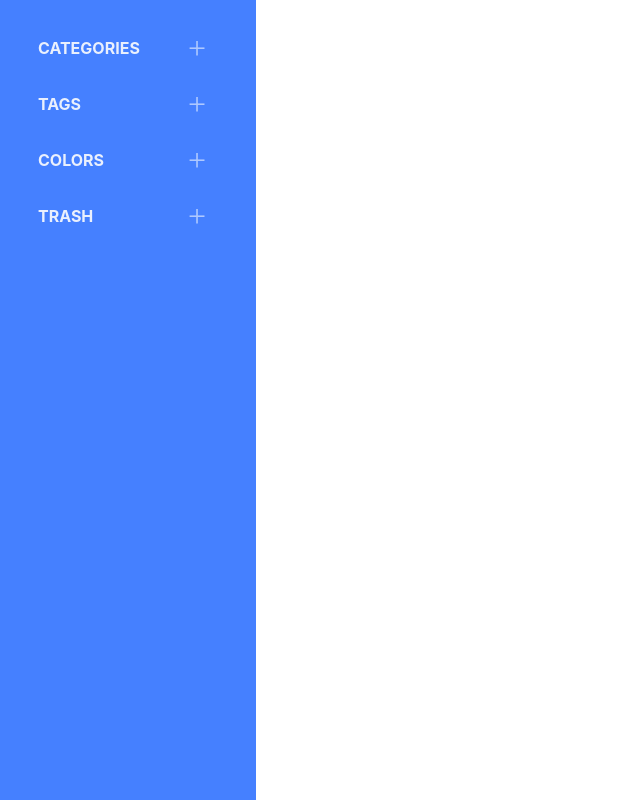
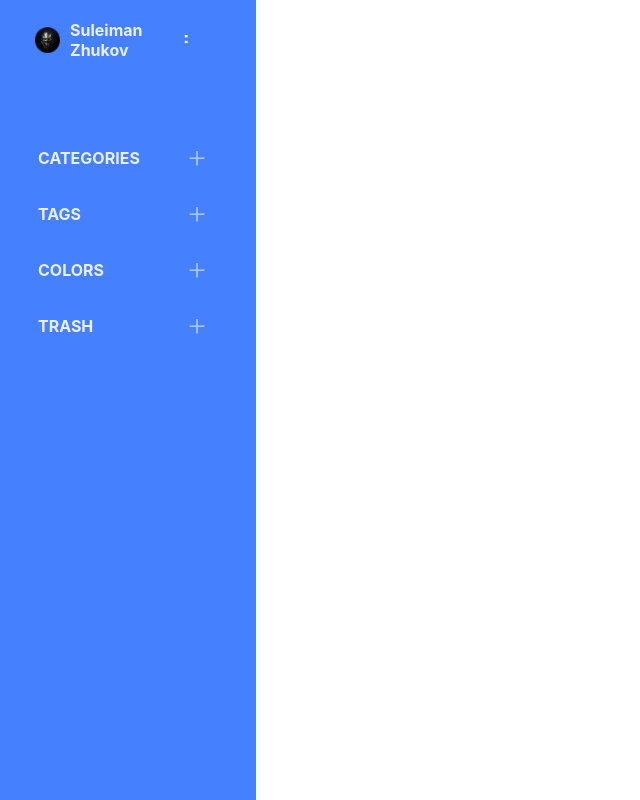
Before and after one commit to SuleimanZhukov/NoteReactApplication, a React (Create React App) app: page / in a window 1280 px wide. Shown: the whole page, without its empty margins (0-640 px from the left). Built offline with nearby package versions, Linux system fonts and the light colour scheme; the HTML template or start-up script is replaced by a standard one.

Commit message:
add profile

```diff
--- a/src/components/navBar.jsx
+++ b/src/components/navBar.jsx
@@ -1,10 +1,12 @@
 import React from "react";
 import Category from "./common/category";
 import "../styles/navbar.css";
+import Profile from "./profile";
 
 function NavBar(props) {
   return (
     <nav className="navbar" style={{ width: "20%", paddingTop: "20px" }}>
+      <Profile />
       <ul className="list">
         <li>
           <Category title={"CATEGORIES"} />
--- /dev/null
+++ b/src/components/profile.jsx
@@ -0,0 +1,15 @@
+import React from "react";
+
+const Profile = (props) => {
+  return (
+    <div className="profile">
+      <div className="profile-pic">
+        <img className="img" src={require("../images/profile.png")} />
+        <a>Suleiman Zhukov</a>
+      </div>
+      <i className="three-dots">:</i>
+    </div>
+  );
+};
+
+export default Profile;
--- a/src/styles/navbar.css
+++ b/src/styles/navbar.css
@@ -53,3 +53,43 @@ a {
 .plus:hover {
   background-color: #2167ff;
 }
+
+.profile {
+  display: flex;
+  justify-content: space-between;
+  padding-bottom: 70px;
+  margin-right: 40px;
+  padding-right: 18px;
+  margin-left: 35px;
+  align-items: center;
+}
+
+.profile-pic {
+  display: flex;
+  align-items: center;
+}
+
+.profile-pic:hover {
+  cursor: pointer;
+}
+
+.img {
+  width: 18%;
+  height: 18%;
+  margin-right: 10px;
+}
+
+.three-dots {
+  color: white;
+  font-family: Impact, Haettenschweiler, "Arial Narrow Bold", sans-serif;
+  font-weight: 400;
+  font-style: normal;
+  padding-left: 10px;
+  padding-right: 10px;
+  padding-bottom: 5px;
+}
+
+.three-dots:hover {
+  cursor: pointer;
+  background-color: #2167ff;
+}
```
Also changed, not shown: src/images/profile.png (added).
